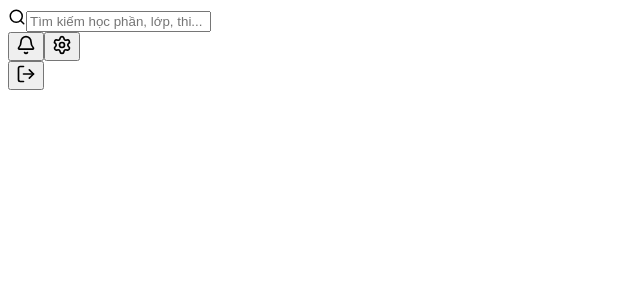
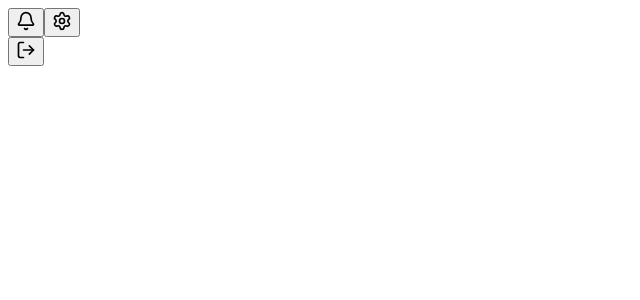
Before and after one commit to LeVanVu110/Exam_System, a Next.js app in the folder frontend/: page /PDT/HeaderPDT in a window 1280 px wide. Shown: the top 300 px of the page, without its empty margins (0-640 px from the left). Built offline with nearby package versions, Linux system fonts and the light colour scheme.

Commit message:
chỉnhh lại sidebar và header

```diff
--- a/frontend/src/component/Header.jsx
+++ b/frontend/src/component/Header.jsx
@@ -19,12 +19,12 @@ export default function Header() {
     <header className="bg-white border-b border-gray-200 px-6 py-4 flex items-center justify-between">
       <div className="flex-1 max-w-md">
         <div className="relative">
-          <Search className="absolute left-3 top-1/2 transform -translate-y-1/2 text-gray-400" size={18} />
+          {/* <Search className="absolute left-3 top-1/2 transform -translate-y-1/2 text-gray-400" size={18} />
           <input
             type="text"
             placeholder="Tìm kiếm học phần, lớp, thi..."
             className="w-full pl-10 pr-4 py-2 bg-gray-50 border border-gray-200 rounded-lg text-sm focus:outline-none focus:ring-2 focus:ring-blue-500 focus:bg-white transition-colors"
-          />
+          /> */}
         </div>
       </div>
 
--- a/frontend/src/pages/PDT/HeaderPDT.jsx
+++ b/frontend/src/pages/PDT/HeaderPDT.jsx
@@ -18,12 +18,12 @@ export default function Header() {
       <header className="bg-white border-b border-gray-200 px-6 py-4 flex items-center justify-between">
         <div className="flex-1 max-w-md">
           <div className="relative">
-            <Search className="absolute left-3 top-1/2 transform -translate-y-1/2 text-gray-400" size={18} />
-            <input
+            {/* <Search className="absolute left-3 top-1/2 transform -translate-y-1/2 text-gray-400" size={18} /> */}
+            {/* <input
               type="text"
               placeholder="Tìm kiếm học phần, lớp, thi..."
               className="w-full pl-10 pr-4 py-2 bg-gray-50 border border-gray-200 rounded-lg text-sm focus:outline-none focus:ring-2 focus:ring-blue-500 focus:bg-white transition-colors"
-            />
+            /> */}
           </div>
         </div>
 
--- a/frontend/src/pages/PDT/sidebarPDT.jsx
+++ b/frontend/src/pages/PDT/sidebarPDT.jsx
@@ -15,7 +15,7 @@ function cn(...classes) {
 // 👇 CẤU HÌNH MENU & SCREEN CODE
 // Đã cập nhật về EXAM_MGT và PERMISSION_MGT để khớp với Database và Log của bạn
 const menuItems = [
-  { icon: Calendar, label: "Lịch dạy/Lịch thi", path: "/PDT/ExamManagement", screenCode: "EXAM_MGT" },
+  { icon: Calendar, label: "Quản lý kỳ thi", path: "/PDT/ExamManagement", screenCode: "EXAM_MGT" },
   { icon: ShieldCheck, label: "Quản lý quyền", path: "/permission", screenCode: "PERMISSION_MGT" },
 ];
 
```
